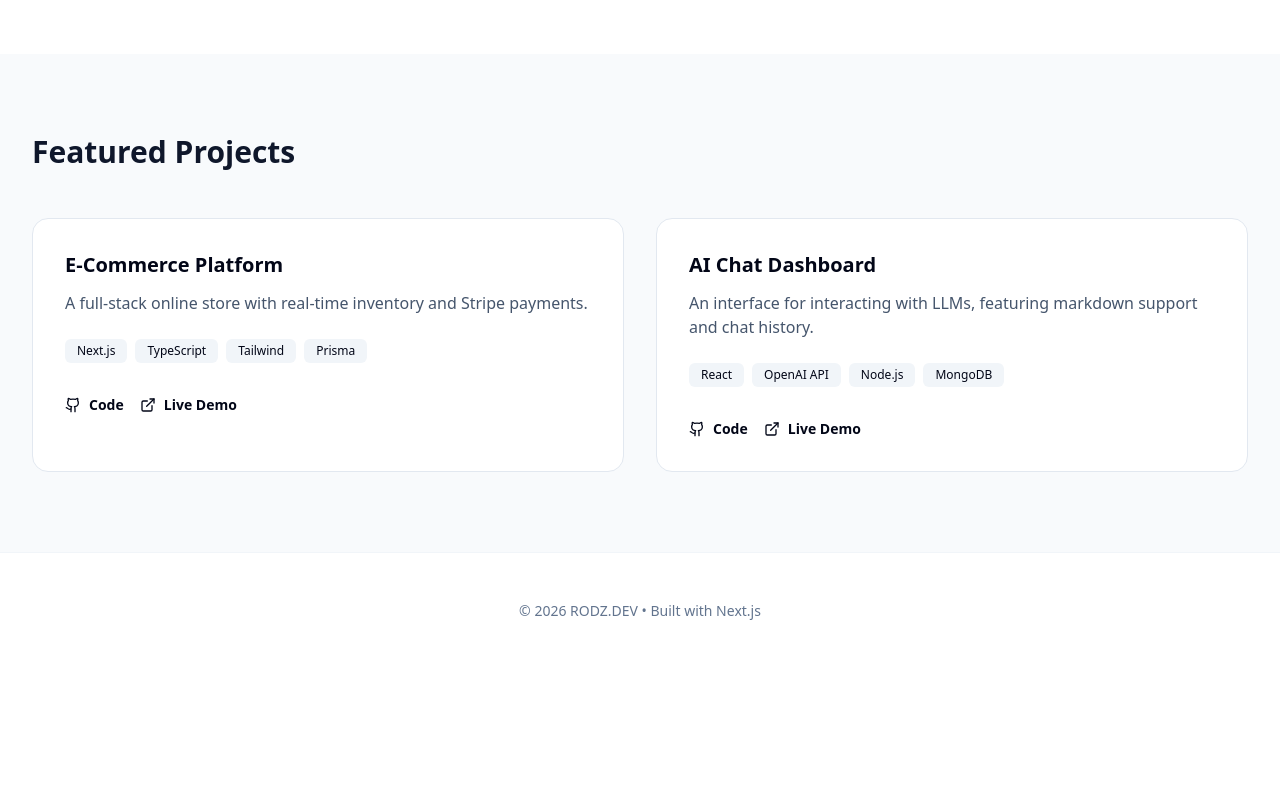
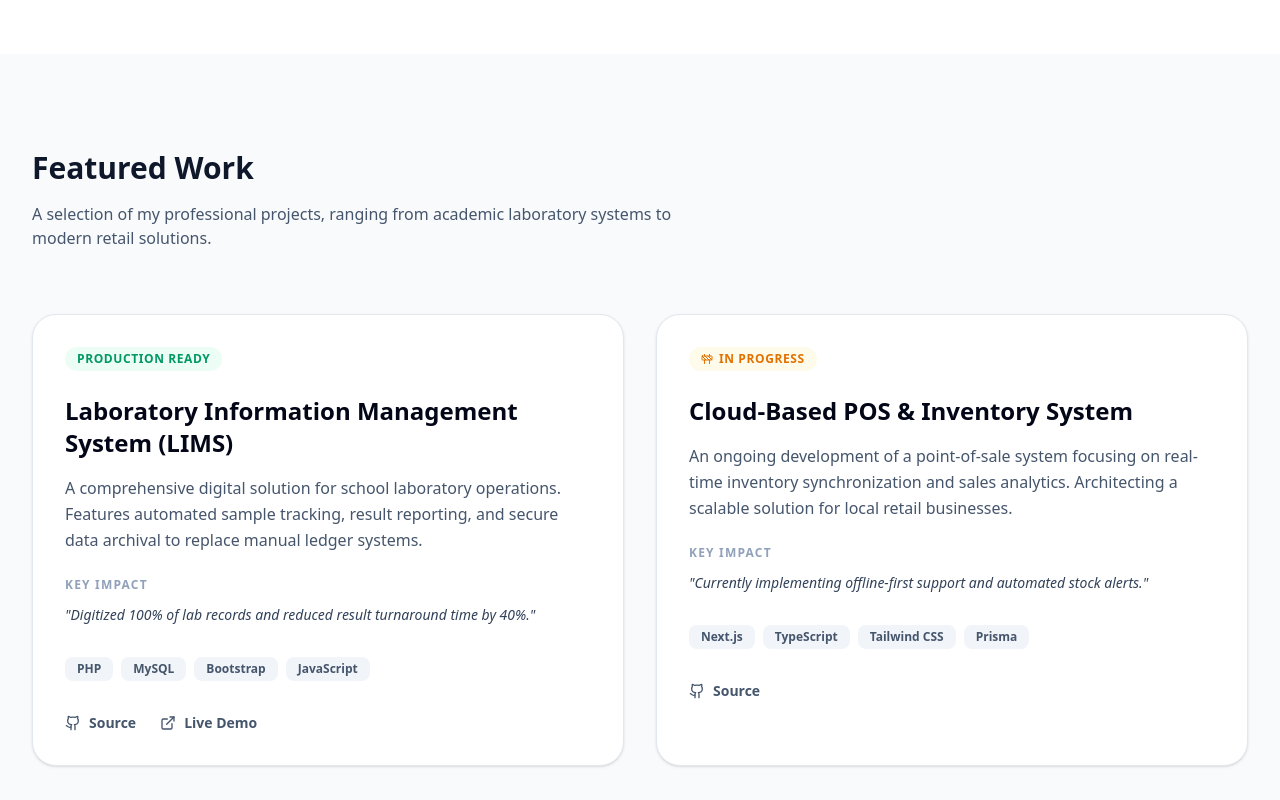
Before and after one commit to rodzpogi/portfolio-2026, a Next.js app: page / in a window 1280 px wide. Shown: the part 1040-1840 px from the top of the page. Before the commit the page ends 1709 px from the top, so only its background shows below. Built offline with nearby package versions, Linux system fonts and the light colour scheme.

Commit message:
feat: showcased LIMS and POS real-world projects

```diff
--- a/src/components/sections/Projects.tsx
+++ b/src/components/sections/Projects.tsx
@@ -1,48 +1,87 @@
 "use client";
 import React from "react";
-import { ExternalLink, Github } from "lucide-react";
+import { ExternalLink, Github, Code, Construction } from "lucide-react";
 
 const projects = [
   {
-    title: "E-Commerce Platform",
-    description: "A full-stack online store with real-time inventory and Stripe payments.",
-    tech: ["Next.js", "TypeScript", "Tailwind", "Prisma"],
+    title: "Laboratory Information Management System (LIMS)",
+    status: "Completed / Production",
+    description: "A comprehensive digital solution for school laboratory operations. Features automated sample tracking, result reporting, and secure data archival to replace manual ledger systems.",
+    tech: ["PHP", "MySQL", "Bootstrap", "JavaScript"],
+    impact: "Digitized 100% of lab records and reduced result turnaround time by 40%.",
+    github: "#", // Replace with your repo link
+    live: "#",   // Replace with your school link if public
+  },
+  {
+    title: "Cloud-Based POS & Inventory System",
+    status: "Development (Phase 2)",
+    description: "An ongoing development of a point-of-sale system focusing on real-time inventory synchronization and sales analytics. Architecting a scalable solution for local retail businesses.",
+    tech: ["Next.js", "TypeScript", "Tailwind CSS", "Prisma"],
+    impact: "Currently implementing offline-first support and automated stock alerts.",
     github: "#",
     live: "#",
-  },
-  {
-    title: "AI Chat Dashboard",
-    description: "An interface for interacting with LLMs, featuring markdown support and chat history.",
-    tech: ["React", "OpenAI API", "Node.js", "MongoDB"],
-    github: "#",
-    live: "#",
+    isOngoing: true,
   },
 ];
 
 const Projects = () => {
   return (
-    <section id="projects" className="py-20 bg-slate-50 dark:bg-slate-900/50">
+    <section id="projects" className="py-24 bg-slate-50 dark:bg-slate-900/50">
       <div className="max-w-7xl mx-auto px-4 sm:px-6 lg:px-8">
-        <h2 className="text-3xl font-bold mb-12 text-slate-900 dark:text-white">Featured Projects</h2>
-        <div className="grid grid-cols-1 md:grid-cols-2 gap-8">
+        <div className="mb-16">
+          <h2 className="text-3xl font-bold text-slate-900 dark:text-white mb-4">Featured Work</h2>
+          <p className="text-slate-600 dark:text-slate-400 max-w-2xl">
+            A selection of my professional projects, ranging from academic laboratory systems to modern retail solutions.
+          </p>
+        </div>
+
+        <div className="grid grid-cols-1 lg:grid-cols-2 gap-8">
           {projects.map((project, index) => (
-            <div key={index} className="bg-white dark:bg-slate-800 rounded-2xl p-8 border border-slate-200 dark:border-slate-700 hover:shadow-xl transition-all">
-              <h3 className="text-xl font-bold mb-3">{project.title}</h3>
-              <p className="text-slate-600 dark:text-slate-400 mb-6">{project.description}</p>
+            <div key={index} className="group bg-white dark:bg-slate-800 rounded-3xl p-8 border border-slate-200 dark:border-slate-700 hover:border-blue-500/50 transition-all shadow-sm hover:shadow-xl relative overflow-hidden">
+
+              {/* Status Badge */}
+              <div className="flex items-center gap-2 mb-6">
+                {project.isOngoing ? (
+                  <span className="flex items-center gap-1.5 px-3 py-1 bg-amber-50 dark:bg-amber-900/20 text-amber-600 dark:text-amber-400 text-xs font-bold rounded-full uppercase tracking-wider">
+                    <Construction className="w-3 h-3" /> In Progress
+                  </span>
+                ) : (
+                  <span className="px-3 py-1 bg-emerald-50 dark:bg-emerald-900/20 text-emerald-600 dark:text-emerald-400 text-xs font-bold rounded-full uppercase tracking-wider">
+                    Production Ready
+                  </span>
+                )}
+              </div>
+
+              <h3 className="text-2xl font-bold mb-4 group-hover:text-blue-600 transition-colors">
+                {project.title}
+              </h3>
+
+              <p className="text-slate-600 dark:text-slate-400 mb-6 leading-relaxed">
+                {project.description}
+              </p>
+
+              <div className="mb-8">
+                <p className="text-xs font-bold text-slate-400 uppercase tracking-widest mb-3">Key Impact</p>
+                <p className="text-sm text-slate-700 dark:text-slate-300 italic">"{project.impact}"</p>
+              </div>
+
               <div className="flex flex-wrap gap-2 mb-8">
                 {project.tech.map((t) => (
-                  <span key={t} className="px-3 py-1 bg-slate-100 dark:bg-slate-700 rounded-md text-xs font-medium">
+                  <span key={t} className="px-3 py-1 bg-slate-100 dark:bg-slate-700 text-slate-600 dark:text-slate-300 rounded-lg text-xs font-semibold">
                     {t}
                   </span>
                 ))}
               </div>
-              <div className="flex gap-4">
-                <a href={project.github} className="flex items-center gap-2 text-sm font-semibold hover:text-blue-500 transition-colors">
-                  <Github className="w-4 h-4" /> Code
+
+              <div className="flex gap-6 mt-auto">
+                <a href={project.github} className="flex items-center gap-2 text-sm font-bold text-slate-600 dark:text-slate-400 hover:text-blue-600 transition-colors">
+                  <Github className="w-4 h-4" /> Source
                 </a>
-                <a href={project.live} className="flex items-center gap-2 text-sm font-semibold hover:text-blue-500 transition-colors">
-                  <ExternalLink className="w-4 h-4" /> Live Demo
-                </a>
+                {!project.isOngoing && (
+                  <a href={project.live} className="flex items-center gap-2 text-sm font-bold text-slate-600 dark:text-slate-400 hover:text-blue-600 transition-colors">
+                    <ExternalLink className="w-4 h-4" /> Live Demo
+                  </a>
+                )}
               </div>
             </div>
           ))}
```
